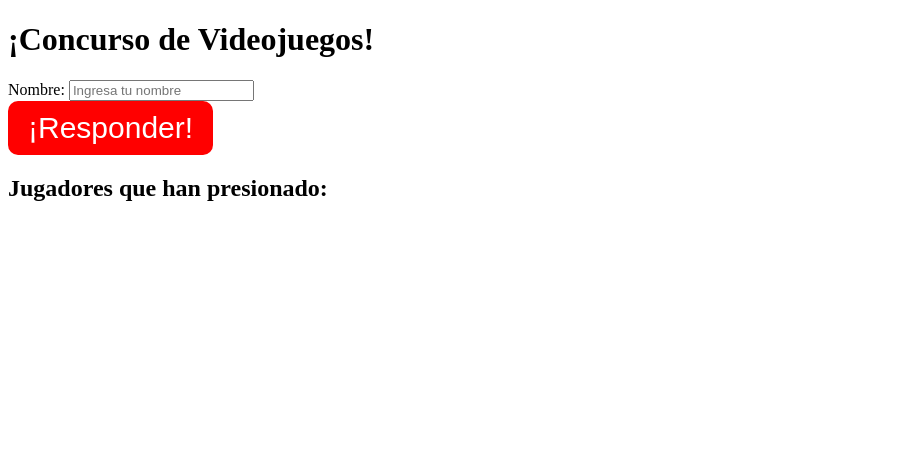
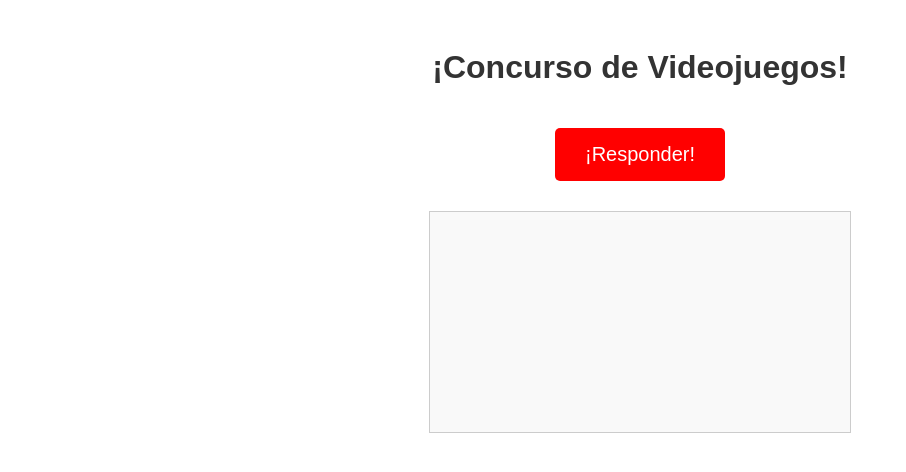
Before and after one commit to SrBerjillos/Concurso, a plain HTML site: page index.html in a window 1280 px wide. Shown: the whole page, without its empty margins (0-906 px from the left). Drawn offline with Linux system fonts and the light colour scheme; no server answers.

Commit message:
Add files via upload

```diff
--- a/index.html
+++ b/index.html
@@ -5,117 +5,99 @@
     <meta name="viewport" content="width=device-width, initial-scale=1.0">
     <title>Concurso de Videojuegos</title>
 
-    <!-- Agrega Firebase desde CDN -->
+    <!-- Agregar Firebase desde CDN -->
     <script src="https://www.gstatic.com/firebasejs/9.6.1/firebase-app.js"></script>
     <script src="https://www.gstatic.com/firebasejs/9.6.1/firebase-database.js"></script>
 
     <script>
-        // 🔥 Configuración de Firebase
+        // 🔥 Configuración de Firebase (reemplaza con tu configuración)
         const firebaseConfig = {
-            apiKey: "AIzaSyC0ewA3bemNB40rS27blt2YCj8V-PXBf60",
+            apiKey: "TU_API_KEY",
             authDomain: "concursoost.firebaseapp.com",
             databaseURL: "https://concursoost-default-rtdb.europe-west1.firebasedatabase.app",
             projectId: "concursoost",
-            storageBucket: "concursoost.firebasestorage.app",
+            storageBucket: "concursoost.appspot.com",
             messagingSenderId: "249007512498",
             appId: "1:249007512498:web:7c5e878049802e77ca62ab"
         };
 
         // Inicializar Firebase
-        const app = firebase.initializeApp(firebaseConfig);
-        const db = firebase.database(app);
+        firebase.initializeApp(firebaseConfig);
+        const db = firebase.database();
+        const jugadoresRef = db.ref("jugadores");
 
-        // Función cuando un jugador presiona el botón
-        async function presionarBoton() {
-            const nombre = document.getElementById('nombre').value; // Obtén el nombre desde el input
-            if (!nombre) return; // Si no se ingresa un nombre, no hace nada
+        // Escucha los cambios en tiempo real
+        jugadoresRef.on("child_added", function(snapshot) {
+            const jugador = snapshot.val();
+            const jugadorDiv = document.createElement("div");
+            jugadorDiv.textContent = `${jugador.nombre} fue el primero!`;
+            document.getElementById("chat").appendChild(jugadorDiv);
+        });
 
-            const ref = db.ref("jugadores");
-            const snapshot = await ref.once("value");
+        // Función para agregar un jugador al nodo
+        function agregarJugador(nombre) {
+            jugadoresRef.push({
+                nombre: nombre,
+                timestamp: Date.now()
+            });
+            console.log(`Jugador ${nombre} agregado.`);
+        }
 
-            // Verifica si hay jugadores registrados
-            if (!snapshot.exists()) {
-                // Si no hay jugadores, establece el primero
-                await ref.set([{ nombre, timestamp: Date.now() }]);
-            } else {
-                const jugadores = snapshot.val();
-                jugadores.push({ nombre, timestamp: Date.now() });  // Agrega al jugador a la lista
-                await ref.set(jugadores);  // Actualiza la lista
+        // Función que se ejecuta cuando alguien presiona el botón
+        function registrarJugador() {
+            const nombre = prompt("Ingresa tu nombre:");
+            if (nombre) {
+                agregarJugador(nombre);  // Agrega el jugador al nodo
             }
         }
-
-        // Función para escuchar actualizaciones en tiempo real
-        function escucharJugadores() {
-            const ref = db.ref("jugadores");
-            ref.on("value", (snapshot) => {
-                const jugadores = snapshot.val();
-                const listaJugadores = document.getElementById('jugadores');
-                listaJugadores.innerHTML = "";  // Limpia la lista cada vez que se actualiza
-
-                // Si no hay jugadores, mostrar un mensaje
-                if (!jugadores || jugadores.length === 0) {
-                    listaJugadores.innerHTML = "<li>No hay jugadores aún</li>";
-                }
-
-                // Crear un elemento para cada jugador en la lista
-                jugadores.forEach(jugador => {
-                    const li = document.createElement("li");
-                    li.textContent = `${jugador.nombre}`;
-                    listaJugadores.appendChild(li);
-                });
-            });
-        }
-
-        // Inicia el escucha cuando cargue la página
-        window.onload = function() {
-            escucharJugadores();
-        };
     </script>
 
     <style>
-        /* Estilo del botón rojo */
+        body {
+            font-family: Arial, sans-serif;
+            text-align: center;
+            padding: 20px;
+        }
+        h1 {
+            color: #333;
+        }
         button {
-            font-size: 30px;
-            padding: 10px 20px;
+            padding: 15px 30px;
+            font-size: 20px;
             background-color: red;
             color: white;
             border: none;
-            border-radius: 10px;
+            border-radius: 5px;
             cursor: pointer;
+            margin-top: 20px;
         }
         button:hover {
             background-color: darkred;
         }
-        /* Estilo del chat de jugadores */
-        #jugadores {
-            list-style-type: none;
-            padding: 0;
-            margin-top: 20px;
-        }
-        #jugadores li {
-            padding: 5px;
-            font-size: 20px;
-            background-color: #f1f1f1;
-            margin: 5px 0;
-            border-radius: 5px;
+        #chat {
+            margin-top: 30px;
+            padding: 10px;
+            background-color: #f9f9f9;
+            border: 1px solid #ccc;
+            max-width: 400px;
+            margin-left: auto;
+            margin-right: auto;
+            text-align: left;
+            height: 200px;
+            overflow-y: scroll;
         }
     </style>
+
 </head>
 <body>
     <h1>¡Concurso de Videojuegos!</h1>
 
-    <!-- Formulario para ingresar el nombre -->
-    <div>
-        <label for="nombre">Nombre: </label>
-        <input type="text" id="nombre" placeholder="Ingresa tu nombre">
+    <!-- Botón para iniciar el registro -->
+    <button onclick="registrarJugador()">¡Responder!</button>
+
+    <!-- Chat donde se mostrará el jugador que presionó -->
+    <div id="chat">
+        <!-- Aquí aparecerán los jugadores que presionen el botón -->
     </div>
-
-    <!-- Botón rojo para responder -->
-    <button onclick="presionarBoton()">¡Responder!</button>
-
-    <h2>Jugadores que han presionado:</h2>
-
-    <!-- Lista de jugadores -->
-    <ul id="jugadores"></ul>
 </body>
 </html>
```
